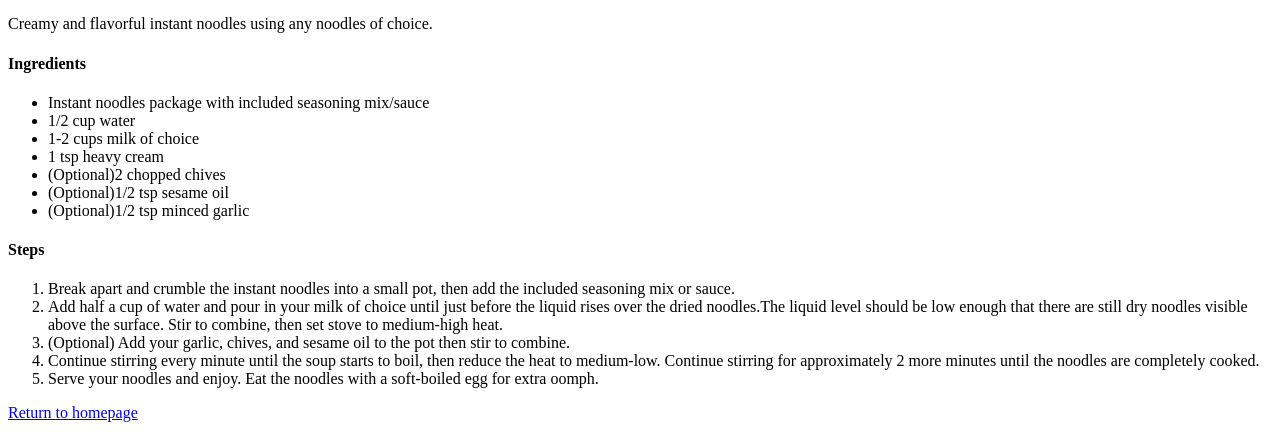
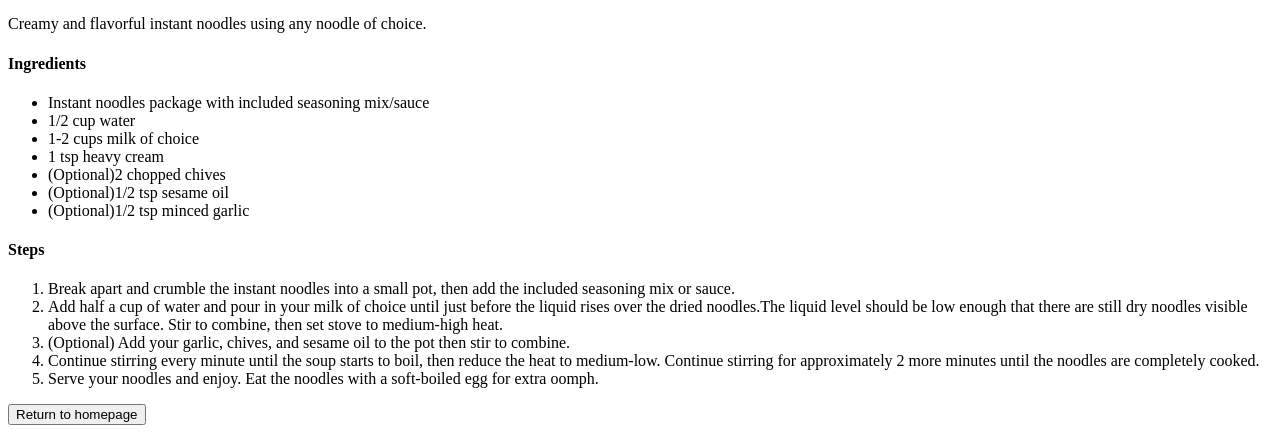
Before and after one commit to lorena-work/odin-recipes, a plain HTML site: page recipes/instantnoodles.html in a window 1280 px wide. Shown: the part 678-1119 px from the top of the page. Drawn offline with Linux system fonts and the light colour scheme.

Commit message:
Change font to Handlee from Google fonts and change link to button.

```diff
--- a/recipes/instantnoodles.html
+++ b/recipes/instantnoodles.html
@@ -3,13 +3,18 @@
 <head>
     <meta charset="UTF-8">
     <title>Creamy Instant Noodles </title>
+    <link rel="stylesheet" href="/style.css">
+
+    <link rel="preconnect" href="https://fonts.googleapis.com">
+    <link rel="preconnect" href="https://fonts.gstatic.com" crossorigin>
+    <link href="https://fonts.googleapis.com/css2?family=Handlee&display=swap" rel="stylesheet">
 </head>
 <body>
     <h1>Creamy Instant Noodles Recipe</h1>
     <img src="../images/noodles.svg" alt="milky instant noodles" height="550px" width="550px">
     <p>
         <h3>Description</h3>
-        Creamy and flavorful instant noodles using any noodles of choice.
+        Creamy and flavorful instant noodles using any noodle of choice.
         <h4>Ingredients</h4>
             <ul>
                 <li>Instant noodles package with included seasoning mix/sauce</li>
@@ -33,7 +38,7 @@
         </ol>
     </p>
     <p>
-        <a href="../index.html">Return to homepage</a>
+        <a href="../index.html"><button>Return to homepage</button> </a>
     </p>
 </body>
 </html>
```
